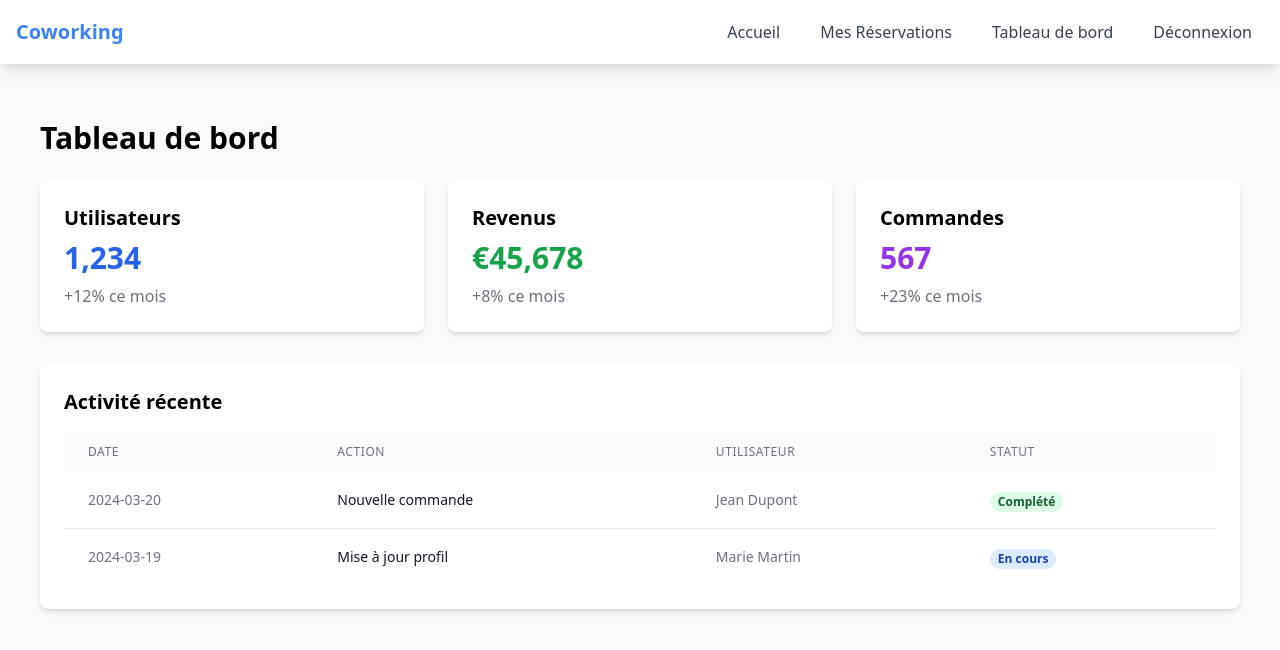
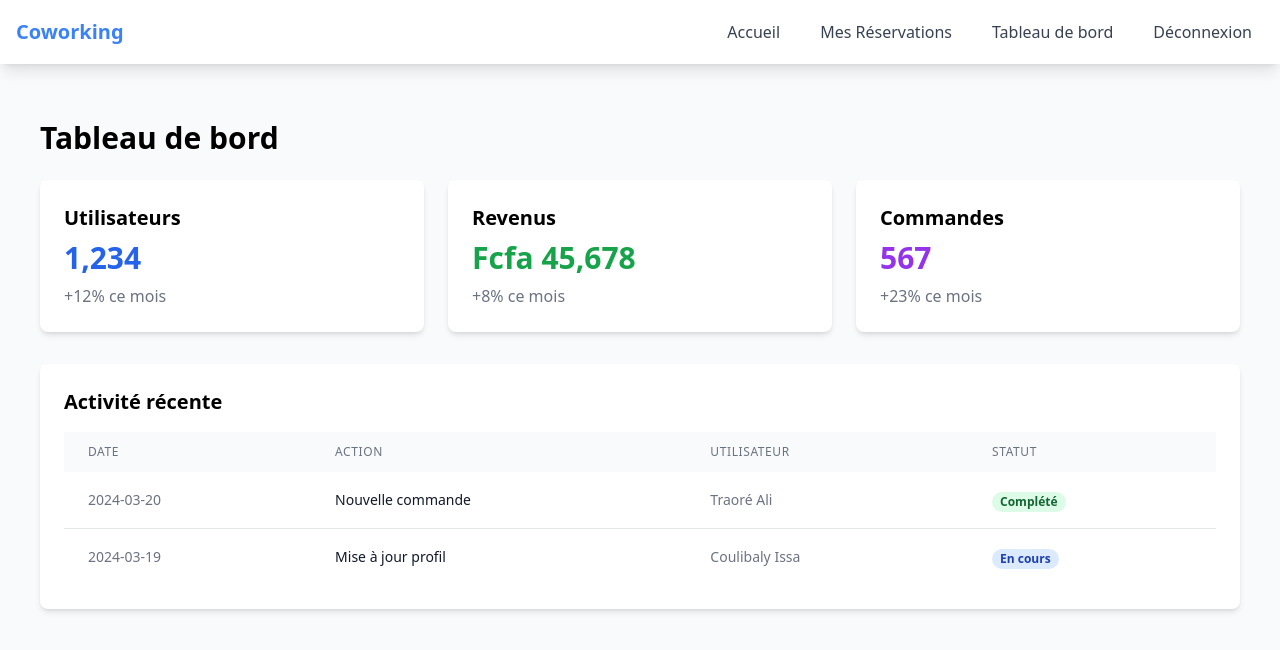
Before and after one commit to YounoussKouakou/projet-final, a React (Vite) app: page /dashboard in a window 1280 px wide. Shown: the top 650 px of the page. Built offline with nearby package versions, Linux system fonts and the light colour scheme.

Commit message:
modification du Dashbord

```diff
--- a/src/components/Dashboard.jsx
+++ b/src/components/Dashboard.jsx
@@ -16,7 +16,7 @@ const Dashboard = () => {
         {/* Carte statistique 2 */}
         <div className="bg-white rounded-lg shadow-md p-6">
           <h2 className="text-xl font-semibold mb-2">Revenus</h2>
-          <p className="text-3xl font-bold text-green-600">€45,678</p>
+          <p className="text-3xl font-bold text-green-600">Fcfa 45,678</p>
           <p className="text-gray-500 mt-2">+8% ce mois</p>
         </div>
 
@@ -45,7 +45,7 @@ const Dashboard = () => {
               <tr>
                 <td className="px-6 py-4 whitespace-nowrap text-sm text-gray-500">2024-03-20</td>
                 <td className="px-6 py-4 whitespace-nowrap text-sm text-gray-900">Nouvelle commande</td>
-                <td className="px-6 py-4 whitespace-nowrap text-sm text-gray-500">Jean Dupont</td>
+                <td className="px-6 py-4 whitespace-nowrap text-sm text-gray-500">Traoré Ali</td>
                 <td className="px-6 py-4 whitespace-nowrap">
                   <span className="px-2 inline-flex text-xs leading-5 font-semibold rounded-full bg-green-100 text-green-800">
                     Complété
@@ -55,7 +55,7 @@ const Dashboard = () => {
               <tr>
                 <td className="px-6 py-4 whitespace-nowrap text-sm text-gray-500">2024-03-19</td>
                 <td className="px-6 py-4 whitespace-nowrap text-sm text-gray-900">Mise à jour profil</td>
-                <td className="px-6 py-4 whitespace-nowrap text-sm text-gray-500">Marie Martin</td>
+                <td className="px-6 py-4 whitespace-nowrap text-sm text-gray-500">Coulibaly Issa</td>
                 <td className="px-6 py-4 whitespace-nowrap">
                   <span className="px-2 inline-flex text-xs leading-5 font-semibold rounded-full bg-blue-100 text-blue-800">
                     En cours
```
